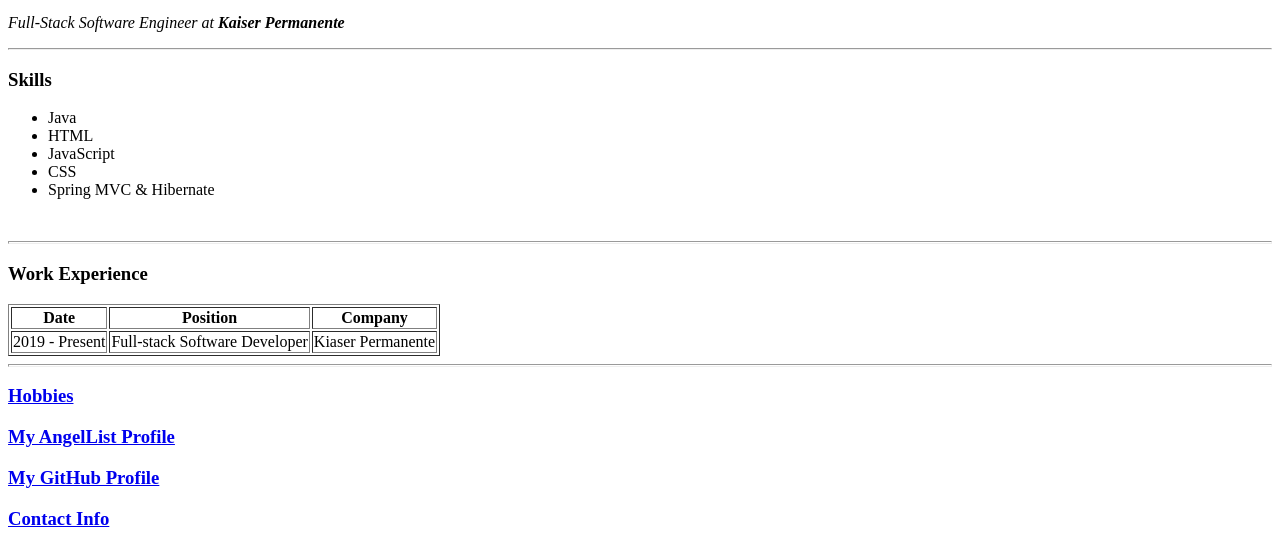
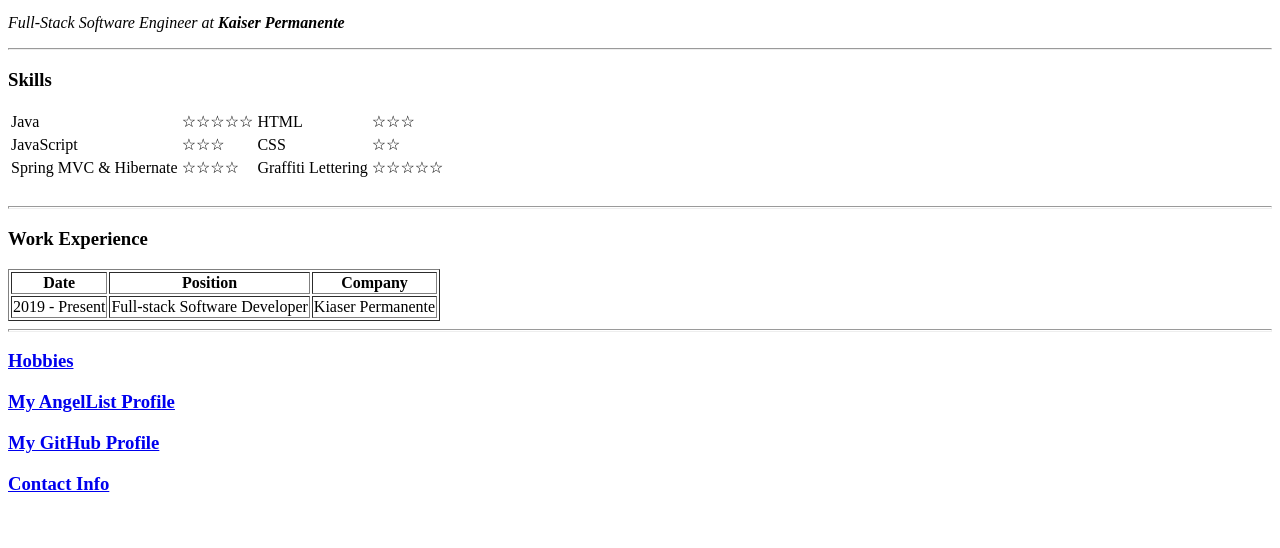
Before and after one commit to goodfishfrancis/personal_site, a plain HTML site: page index.html in a window 1280 px wide. Shown: the part 400-948 px from the top of the page. After the commit the page ends 913 px from the top, so only its background shows below. Drawn offline with Linux system fonts and the light colour scheme.

Commit message:
styled skills section with table and added stars

```diff
--- a/index.html
+++ b/index.html
@@ -17,13 +17,34 @@
     <p><em>Full-Stack Software Engineer at <strong>Kaiser Permanente</strong></em></p>
     <hr size=2>
     <h3>Skills</h3>
-    <ul>
+    <table>
+        <tr>
+            <td>Java</td>
+            <td>☆☆☆☆☆</td>
+            <td>HTML</td>
+            <td>☆☆☆</td>
+        </tr>
+        <tr>
+            <td>JavaScript</td>
+            <td>☆☆☆</td>
+            <td>CSS</td>
+            <td>☆☆</td>
+        </tr>
+        <tr>
+            <td>Spring MVC & Hibernate</td>
+            <td>☆☆☆☆</td>
+            <td>Graffiti Lettering</td>
+            <td>☆☆☆☆☆</td>
+        </tr>
+    </table>
+    <!-- <ul>
         <li>Java</li>
         <li>HTML</li>
         <li>JavaScript</li>
         <li>CSS</li>
         <li>Spring MVC & Hibernate</li>
-    </ul>
+        <li>Graffiti Lettering</li>
+    </ul> -->
     <br>
     <hr size=3>
     <h3>Work Experience</h3>
```
